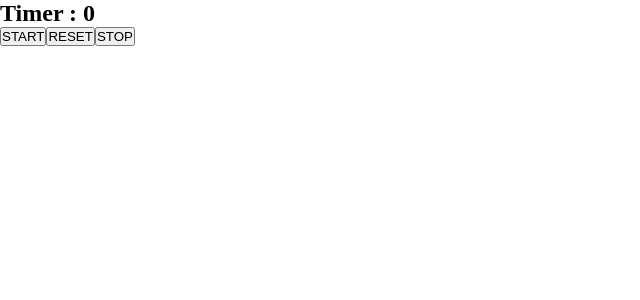
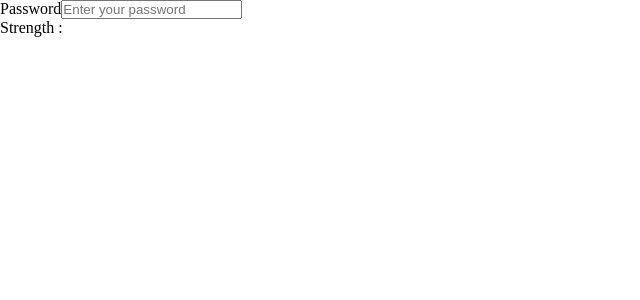
Before and after one commit to jayprakashlohar/react-livecoding-questions, a React (Vite) app: page / in a window 1280 px wide. Shown: the top 300 px of the page, without its empty margins (0-640 px from the left). Built offline with nearby package versions, Linux system fonts and the light colour scheme.

Commit message:
added day-4 password strength checker

```diff
--- /dev/null
+++ b/src/components/PasswordStrengthChecker/PasswordStrengthChecker.jsx
@@ -0,0 +1,64 @@
+import { useState } from "react";
+
+const PasswordStrengthChecker = () => {
+  const [password, setPassword] = useState("");
+  const [score, setScore] = useState(0);
+
+  const handleChange = (event) => {
+    let { value } = event.target;
+    setPassword(value);
+    setScore(calculatePasswordStrength(value));
+  };
+
+  const calculatePasswordStrength = (password) => {
+    let score = 0;
+    if (password.length >= 8) {
+      score += 1;
+    }
+    if (password.match(/[a-z]/)) {
+      score += 1;
+    }
+    if (password.match(/[A-Z]/)) {
+      score += 1;
+    }
+    if (password.match(/[0-9]/)) {
+      score += 1;
+    }
+    if (password.match(/[!@#$%^&*()_+\-=[\]{};':"\\|,.<>/?]/)) {
+      score += 1;
+    }
+    return score;
+  };
+
+  const renderScore = () => {
+    switch (score) {
+      case 1:
+        return "Weak";
+      case 2:
+        return "Moderate";
+      case 3:
+        return "Strong";
+      case 4:
+        return "Very Strong";
+      default:
+        return "";
+    }
+  };
+
+  return (
+    <>
+      <div>
+        <label>Password</label>
+        <input
+          type="password"
+          placeholder="Enter your password"
+          value={password}
+          onChange={handleChange}
+        />
+        <p>Strength : {renderScore()}</p>
+      </div>
+    </>
+  );
+};
+
+export default PasswordStrengthChecker;
--- a/src/pages/Home.jsx
+++ b/src/pages/Home.jsx
@@ -1,8 +1,9 @@
 // import Counter from "../components/Counter/Counter";
 // import InfiniteScroll from "../components/InfiniteScroll/InfiniteScroll";
 // import TodoApp from "../components/TodoApp/TodoApp";
+// import Timer from "../components/TImer/Timer";
 
-import Timer from "../components/TImer/Timer";
+import PasswordStrengthChecker from "../components/PasswordStrengthChecker/PasswordStrengthChecker";
 
 const Home = () => {
   return (
@@ -11,7 +12,8 @@ const Home = () => {
         {/* <Counter /> */}
         {/* <TodoApp /> */}
         {/* <InfiniteScroll/> */}
-        <Timer/>
+        {/* <Timer/> */}
+        <PasswordStrengthChecker/>
       </div>
     </>
   );
```
